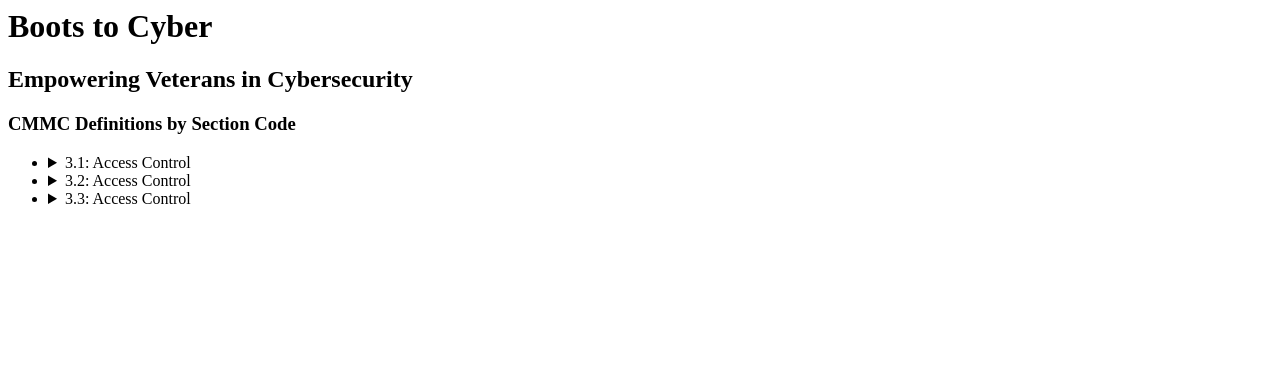
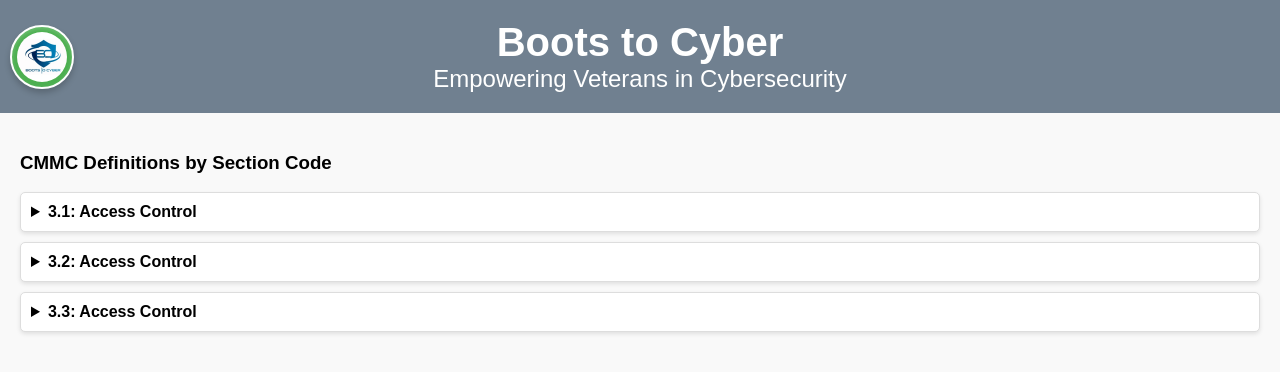
Before and after one commit to Mellybean1/CMMC, a plain HTML site: page index.html in a window 1280 px wide. Drawn offline with Linux system fonts and the light colour scheme; files whose address does not match are found by name.

Commit message:
Final changes to header pending approval by Cindy and Ken

```diff
--- a/index.html
+++ b/index.html
@@ -2,6 +2,16 @@
     <header>
         <h1>Boots to Cyber</h1>
         <h2>Empowering Veterans in Cybersecurity</h2>
+        <img src="F:/Coding Projects/Boots2Cyber/CMMC/boots2cyber_logo.jpeg" alt="Boots to Cyber Logo" style="
+        width: 50px;
+        height: 50px;
+        border-radius: 50%;
+        box-shadow: 0 4px 6px rgba(0, 0, 0, 0.2), 0 2px 4px rgba(255, 255, 255, 0.2) inset;
+        border: 2px solid #fff;
+        background-color: #4CAF50;
+        padding: 5px;
+        cursor: pointer;
+    ">
     </header>
     <main>
         <section>
@@ -25,6 +35,63 @@
         </section>
     </main>
 </body>
+<style>
+    body {
+        font-family: Arial, sans-serif;
+        margin: 0;
+        padding: 0;
+        background-color: #f9f9f9;
+    }
+
+    header {
+        text-align: center;
+        background-color: #4CAF50;
+        color: white;
+        padding: 20px 0;
+    }
+
+    header h1 {
+        margin: 0;
+        font-size: 2.5em;
+    }
+
+    header h2 {
+        margin: 0;
+        font-size: 1.5em;
+        font-weight: 300;
+    }
+
+    main {
+        padding: 20px;
+    }
+
+    ul {
+        list-style-type: none;
+        padding: 0;
+    }
+
+    li {
+        margin-bottom: 10px;
+    }
+
+    details {
+        background-color: #fff;
+        border: 1px solid #ddd;
+        border-radius: 5px;
+        padding: 10px;
+        margin-bottom: 10px;
+        box-shadow: 0 2px 4px rgba(0, 0, 0, 0.1);
+    }
+
+    summary {
+        font-weight: bold;
+        cursor: pointer;
+    }
+
+    div {
+        margin-top: 10px;
+    }
+</style>
 <script>
     document.addEventListener("DOMContentLoaded", function () {
         const sections = {
@@ -69,11 +136,10 @@
                 "3.3.8 Limit management of audit logging functionality to a subset of privileged users.",
                 "3.3.9 Synchronize internal system clocks to authoritative sources."
             ],
-            // Add more subsections up to 3.#.100 as needed
         };
 
         const ul = document.querySelector("ul");
-        ul.innerHTML = "";
+        ul.innerHTML = ""; // Clear existing list
 
         for (const [section, definitions] of Object.entries(sections)) {
             const li = document.createElement("li");
@@ -97,3 +163,23 @@
         }
     });
 </script>
+<style>
+    header {
+        text-align: center;
+        background-color: #708090; /* Slate grey */
+        color: white;
+        padding: 20px 0;
+        position: relative;
+    }
+
+    header img {
+        position: absolute;
+        top: 50%;
+        left: 10px;
+        transform: translateY(-50%);
+        width: 50px;
+        height: 50px;
+        border-radius: 50%;
+        box-shadow: 0 4px 6px rgba(0, 0, 0, 0.2);
+    }
+</style>
```
Also changed, not shown: boots2cyber_logo.jpeg (added).
